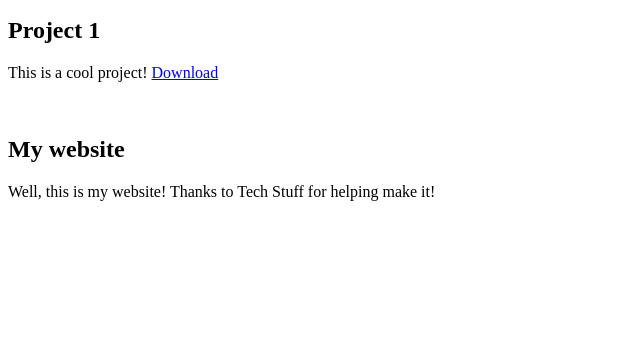
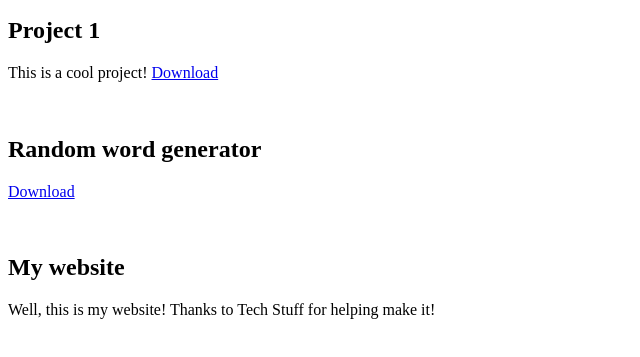
Before and after one commit to sonicFan2017/sonicFan2017.github.io, a plain HTML site: page index.html in a window 1280 px wide. Shown: the part 293-650 px from the top of the page, without its empty margins (0-640 px from the left). Drawn offline with Linux system fonts and the light colour scheme; a script that the page names is missing.

Commit message:
Add random word generator

```diff
--- a/index.html
+++ b/index.html
@@ -37,6 +37,13 @@
   </div>
   <br>
   <div class="inline-block rounded backdrop-blur bg-white/25 p-1.5 border-2">
+    <h2 class="p-1 text-center">Random word generator</h2>
+    <p class="bg-white/50 inline-block text-center p-1 rounded">
+      <a x-type="link" href="https://gist.github.com/sonicFan2017/7e99bc28d862d8856fa9bae6fe2a516e/raw/random%2520word%2520generator%2520Program.Bat" download="Random Word Generator.bat">Download</a>
+    </p>
+  </div>
+  <br>
+  <div class="inline-block rounded backdrop-blur bg-white/25 p-1.5 border-2">
     <h2 class="p-1 text-center">My website</h2>
     <p class="bg-white/50 inline-block text-center p-1 rounded">
       Well, this is my website! Thanks to <span x-type="link" href="https://tinyurl.com/techstuffyt">Tech Stuff</span> for helping make it!
```
